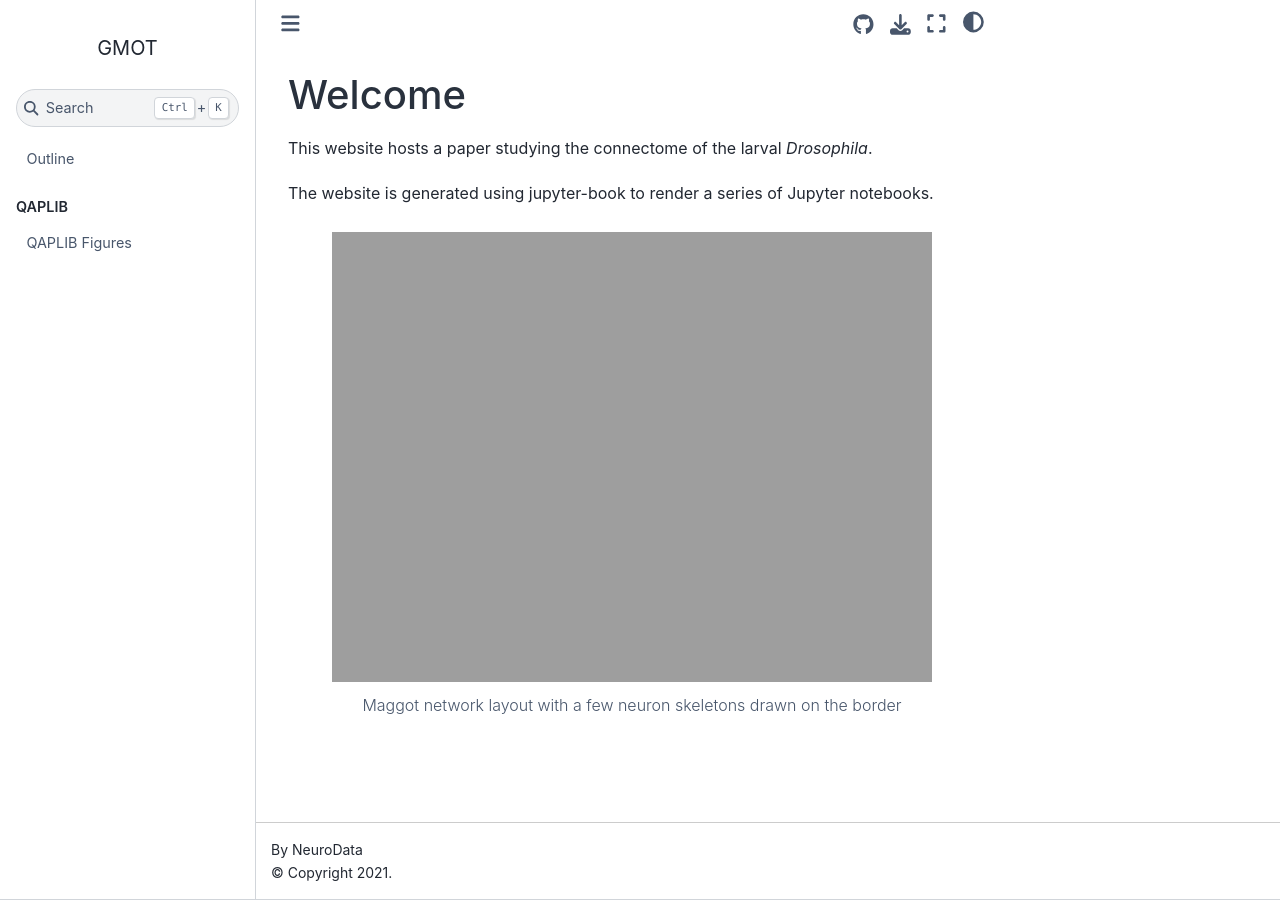
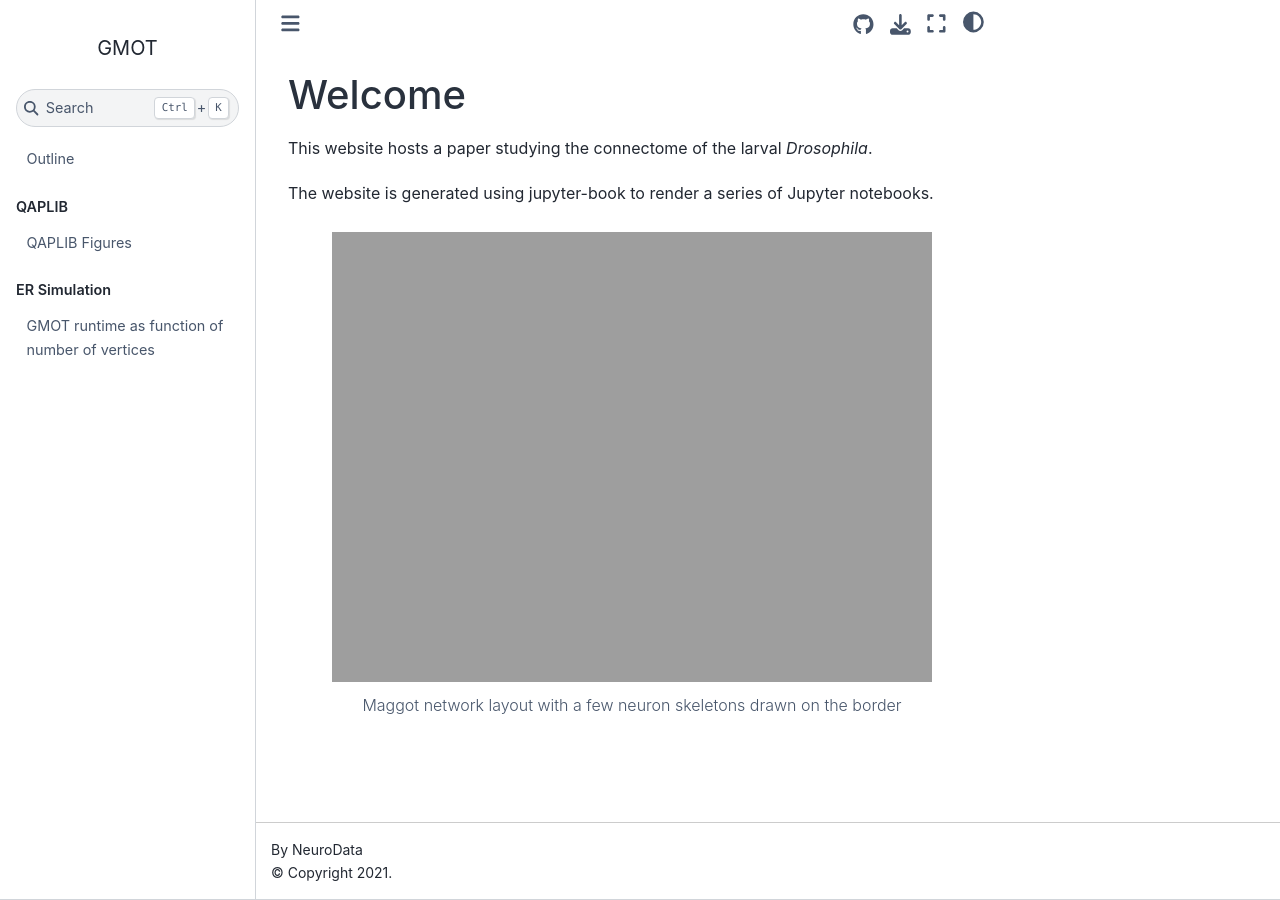
Before and after one commit to neurodata/goat, a Jupyter Book: the page built from docs/landing.md, in a window 1280 px wide. Built offline with Jupyter Book 1.0.4 settings and Sphinx 7.4.7 and the Sphinx Book theme 1.1.4, drawn with Linux system fonts in a browser that asks for light colours.

Commit message:
Update _toc.yml

```diff
--- a/docs/_toc.yml
+++ b/docs/_toc.yml
@@ -5,3 +5,7 @@
 - part: QAPLIB
   chapters:
   - file: qaplib_figs
+
+- part: ER Simulation
+  chapters:
+  - file: er_time
```
